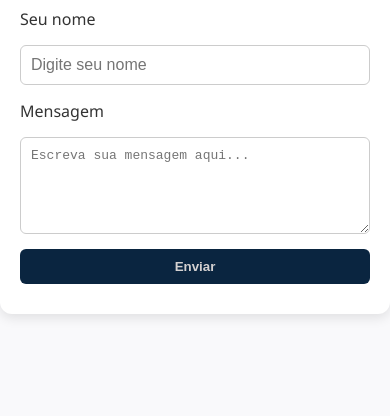
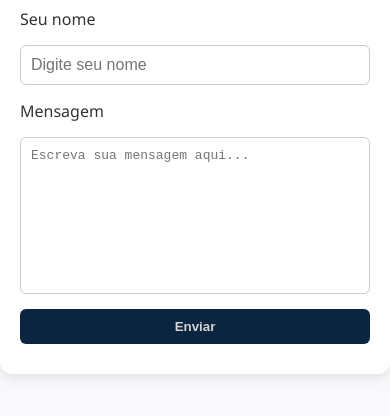
Before and after one commit to Ti-Muniz/BabyCare, a plain HTML site: page public/mensagem.html in a window 390 px wide. Shown: the part 278-694 px from the top of the page. Drawn offline with nearby package versions, Linux system fonts and the light colour scheme.

Commit message:
alterações

```diff
--- a/public/assets/css/mensagem.css
+++ b/public/assets/css/mensagem.css
@@ -89,6 +89,7 @@ textarea {
   width: 100%;
   max-width: 100%;
   box-sizing: border-box;
+  resize: none;
 }
 
 /* Botão */
@@ -132,6 +133,6 @@ textarea {
     font-size: 1em;
    width: 100%;
   max-width: 100%;
-  box-sizing: border-box;
+  box-sizing: none;
   }
 }
--- a/public/mensagem.html
+++ b/public/mensagem.html
@@ -24,7 +24,7 @@
                 placeholder="Digite seu nome" />
 
             <label for="mensagem">Mensagem</label>
-            <textarea id="mensagem" name="mensagem" rows="5" required aria-required="true"
+            <textarea id="mensagem" name="mensagem" rows="9" required aria-required="true"
                 placeholder="Escreva sua mensagem aqui..."></textarea>
             <button type="submit" class="cta-button" aria-label="Enviar mensagem">Enviar</button>
         </form>
```
Also changed, not shown: index.html (+1 -1 lines).
